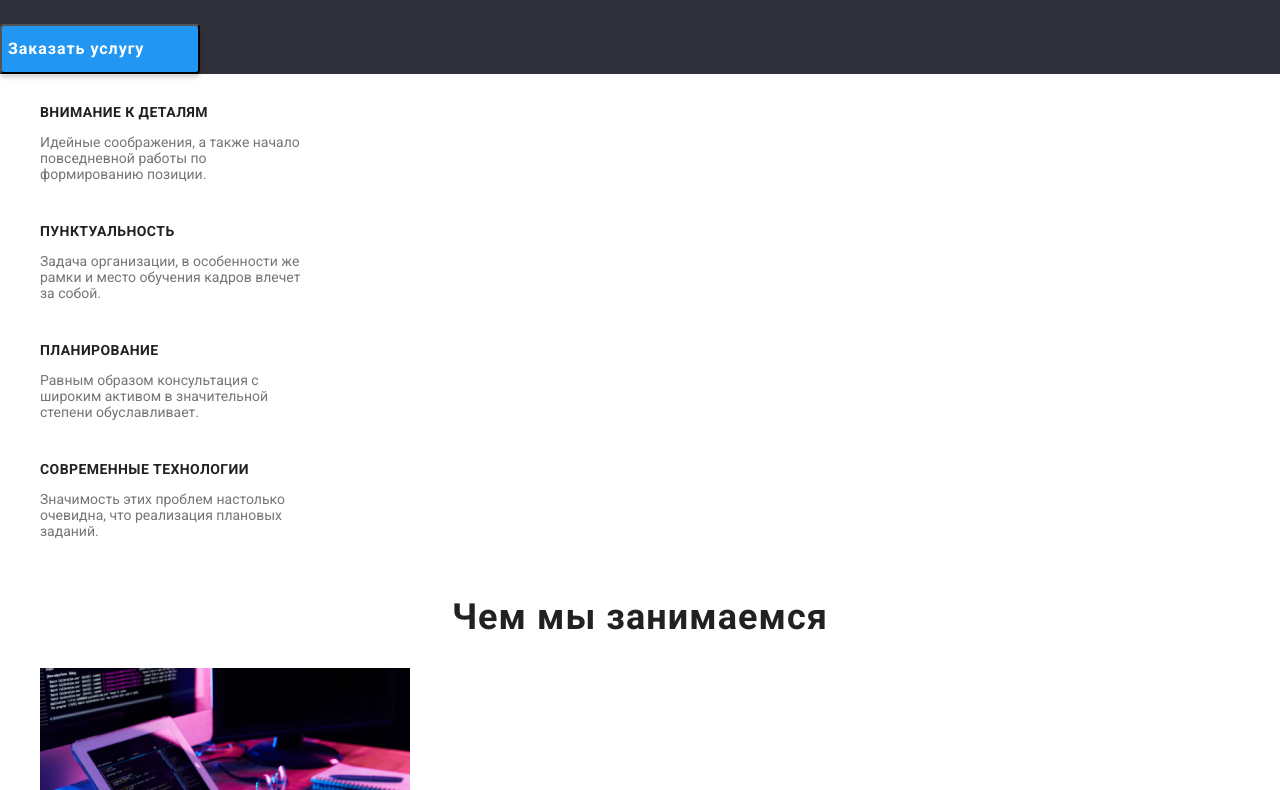
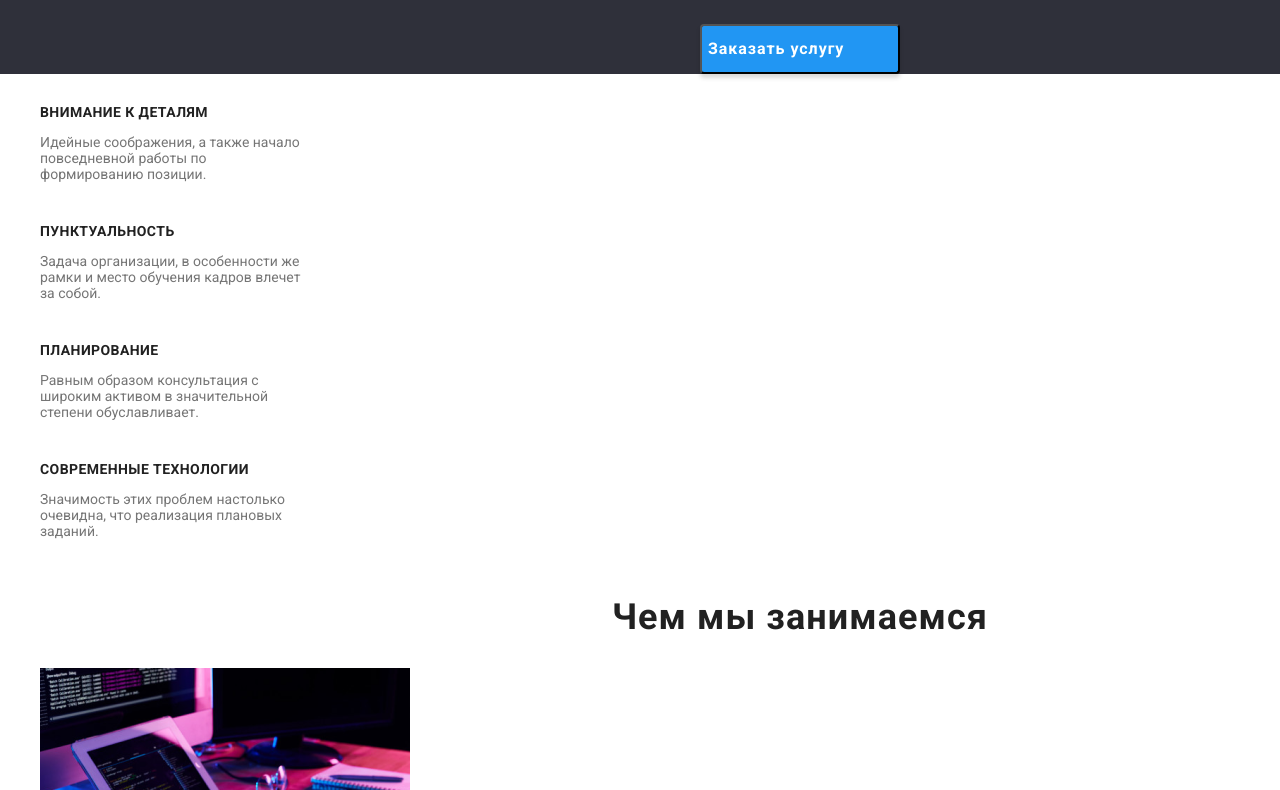
Before and after one commit to Craash1987/goit-markup-hw-03, a plain HTML site: page index.html in a window 1280 px wide. Shown: the part 189-979 px from the top of the page. Drawn offline with nearby package versions, Linux system fonts and the light colour scheme.

Commit message:
body size

```diff
--- a/css/styles.css
+++ b/css/styles.css
@@ -23,6 +23,12 @@ body {
   color: var(--primary-text-color);
   font-size: 14px;
   font-style: normal;
+}
+
+.body-contaner {
+  width: 1600px;
+  height: 2349px;
+  margin-right: 0;
 }
 
 .container {
@@ -145,7 +151,10 @@ body {
 
 .service-btn {
   display: inline-block;
-  padding: 10, 32;
+  padding: 10px, 32px;
+  margin-left: auto;
+  margin-right: auto;
+
   width: 200px;
   height: 50px;
   left: 700px;
@@ -299,8 +308,6 @@ body {
 /*===Main conteiner toolbar*/
 
 .potfolio-toolbar-btn {
-  display: inline-block;
-  padding: 10px, 32px;
   box-shadow:
    0px 3px 1px rgba(0, 0, 0, 0.1),
    0px 1px 2px rgba(0, 0, 0, 0.08),
--- a/index.html
+++ b/index.html
@@ -17,6 +17,7 @@
     <link rel="stylesheet" href="./css/styles.css"/>
 </head>
 <body>
+    <div class="body-contaner">
      <header class="header">
          <nav class="navigation container">
 
@@ -142,6 +143,6 @@
             </div>
          </div>
      </footer>
-
+    </div>
 </body>
 </html>
```
